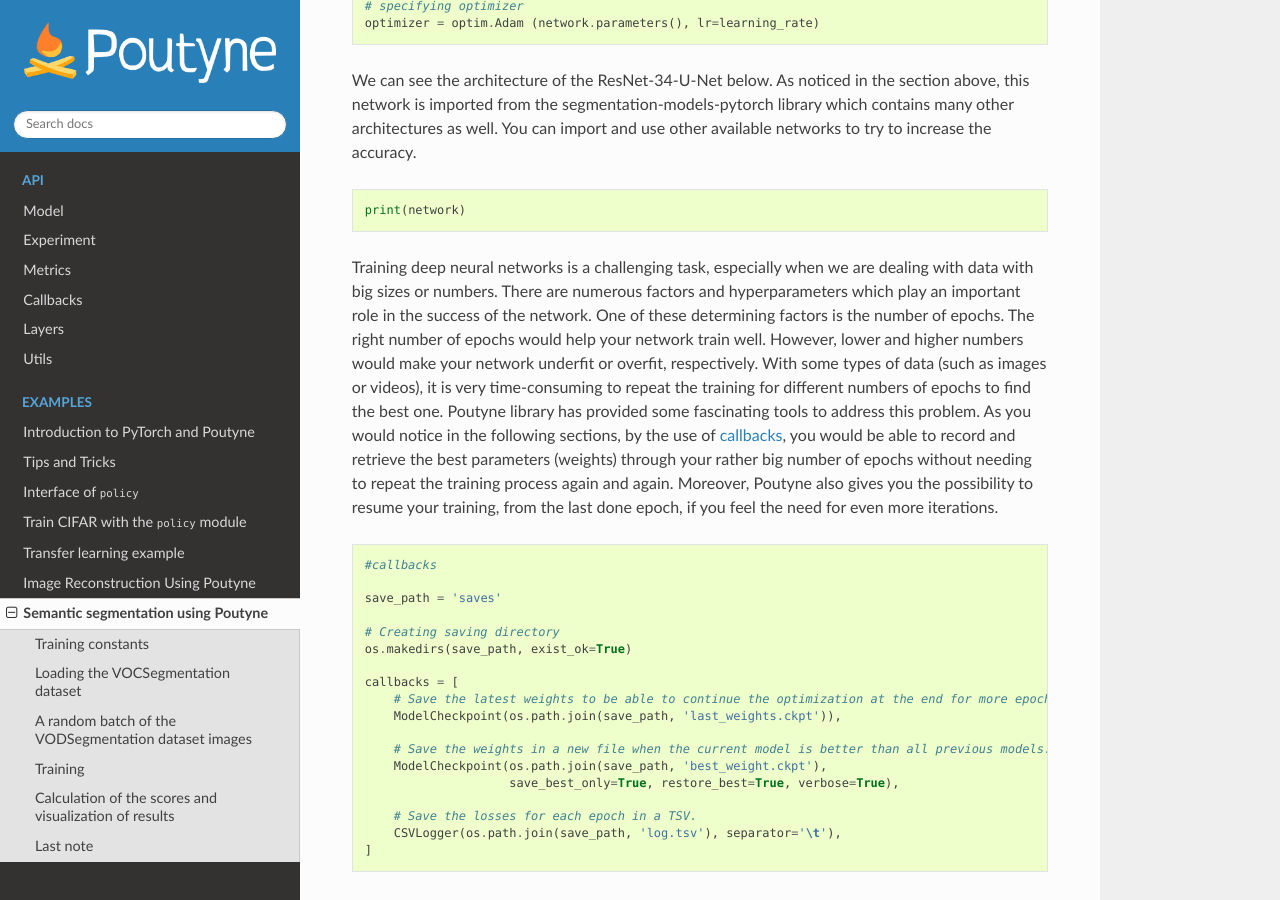
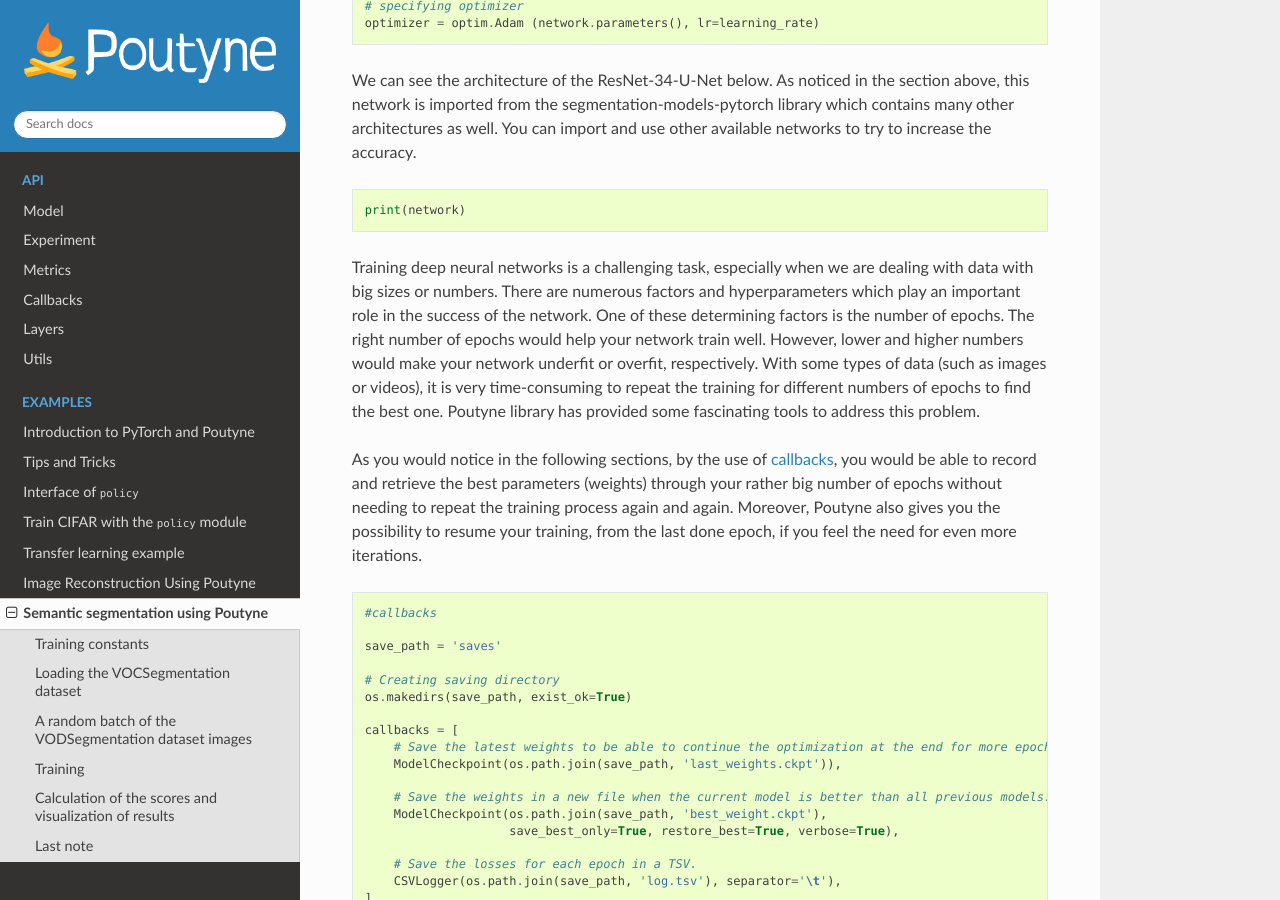
Before and after one commit to GRAAL-Research/poutyne, a Sphinx documentation site: the page built from docs/source/examples/semantic_segmentation.rst, in a window 1280 px wide and 900 px high, scrolled down 3667 px. Built offline with Sphinx 7.4.7 and the Read the Docs theme 2.0.0, drawn with Linux system fonts in a browser that asks for light colours; the version number could not be read and is left out; some of the changed lines change nothing that is shown; some of the changed text lies outside the part shown.

Commit message:
last recommended edits

```diff
--- a/docs/source/examples/semantic_segmentation.rst
+++ b/docs/source/examples/semantic_segmentation.rst
@@ -75,8 +75,8 @@
     ])
 
     # Creating the dataset
-    train_dataset = torchvision.datasets.VOCSegmentation('./dataset/', year='2007', download=True, image_set='train', transform=input_transform, target_transform= target_transform)
-    valid_dataset = torchvision.datasets.VOCSegmentation('./dataset/', year='2007', download=True, image_set='val', transform=input_transform, target_transform= target_transform )
+    train_dataset = datasets.VOCSegmentation('./dataset/', year='2007', download=True, image_set='train', transform=input_transform, target_transform= target_transform)
+    valid_dataset = datasets.VOCSegmentation('./dataset/', year='2007', download=True, image_set='val', transform=input_transform, target_transform= target_transform )
 
     # Creating the dataloader
     train_dataloader = DataLoader(train_dataset, batch_size=batch_size, shuffle=True)
@@ -89,7 +89,7 @@
 
 .. code-block:: python
 
-    samples = next(iter(train_dataloader))
+    samples = next(iter(valid_dataloader))
     inputs = samples[0]
     input_grid = make_grid(inputs)
 
@@ -137,7 +137,9 @@
 
     print(network)
 
-Training deep neural networks is a challenging task, especially when we are dealing with data with big sizes or numbers. There are numerous factors and hyperparameters which play an important role in the success of the network. One of these determining factors is the number of epochs. The right number of epochs would help your network train well. However, lower and higher numbers would make your network underfit or overfit, respectively. With some types of data (such as images or videos), it is very time-consuming to repeat the training for different numbers of epochs to find the best one. Poutyne library has provided some fascinating tools to address this problem. As you would notice in the following sections, by the use of `callbacks <https://poutyne.org/callbacks.html>`_, you would be able to record and retrieve the best parameters (weights) through your rather big number of epochs without needing to repeat the training process again and again. Moreover, Poutyne also gives you the possibility to resume your training, from the last done epoch, if you feel the need for even more iterations.
+Training deep neural networks is a challenging task, especially when we are dealing with data with big sizes or numbers. There are numerous factors and hyperparameters which play an important role in the success of the network. One of these determining factors is the number of epochs. The right number of epochs would help your network train well. However, lower and higher numbers would make your network underfit or overfit, respectively. With some types of data (such as images or videos), it is very time-consuming to repeat the training for different numbers of epochs to find the best one. Poutyne library has provided some fascinating tools to address this problem.
+
+As you would notice in the following sections, by the use of `callbacks <https://poutyne.org/callbacks.html>`_, you would be able to record and retrieve the best parameters (weights) through your rather big number of epochs without needing to repeat the training process again and again. Moreover, Poutyne also gives you the possibility to resume your training, from the last done epoch, if you feel the need for even more iterations.
 
 .. code-block:: python
 
```
Also changed, not shown: 1 other file.
